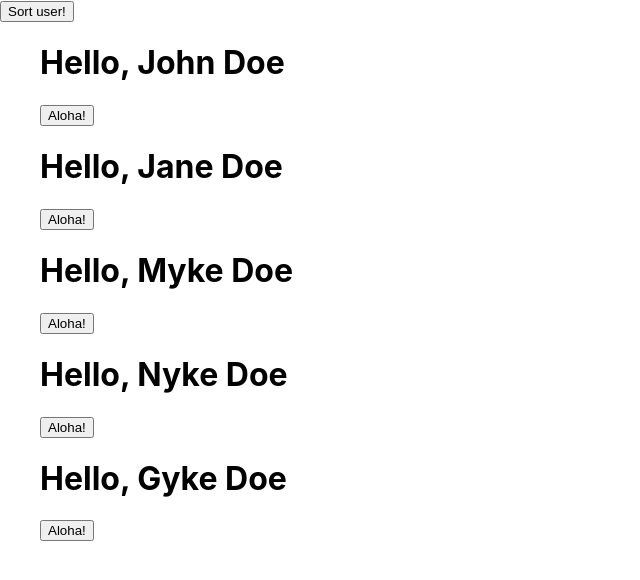
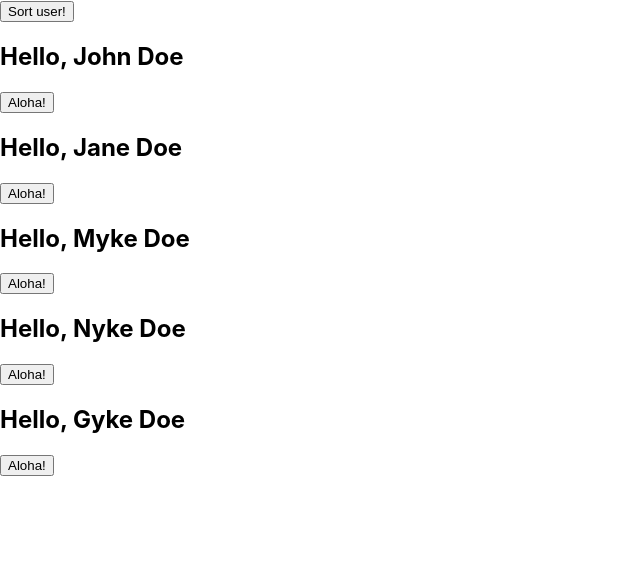
Before and after one commit to freshcodeAlice/cra-welcome, a React (Create React App) app: page / in a window 1280 px wide. Shown: the top 580 px of the page, without its empty margins (0-640 px from the left). Built offline with nearby package versions, Linux system fonts and the light colour scheme.

Commit message:
Refactor It all!

```diff
--- a/src/App.js
+++ b/src/App.js
@@ -1,69 +1,11 @@
 import React from 'react';
 import './App.css';
-import Aloha from './components/Greeting';
-import { Fragment } from 'react';
+import AlohaDashboard from './components/AlohaDashboard';
 
-class App extends React.Component {
-  constructor (props){
-    super(props);
-    this.state = {
-      isDirectSort: true,
-      users: [
-        {
-          id: 1,
-          firstName: 'John',
-          lastName: 'Doe',
-      },
-      {
-        id: 2,
-        firstName: 'Jane',
-        lastName: 'Doe',
-      },
-      {
-        id: 3,
-        firstName: 'Myke',
-        lastName: 'Doe',
-      },
-      {
-        id: 4,
-        firstName: 'Nyke',
-        lastName: 'Doe',
-      },
-      {
-        id: 5,
-        firstName: 'Gyke',
-        lastName: 'Doe',
-      },
-      ]
-    }
-  }
 
-  sortUser = () => {
-    const {users, isDirectSort} = this.state;
-    const copyArray = [...users];
-// const copy = JSON.parse(JSON.stringify(users)); //вариант, но с оговорками =)
+function App () {
 
-    this.setState({
-      users: copyArray.sort((prev, next) => isDirectSort ? prev.id - next.id : next.id - prev.id),
-    isDirectSort: !isDirectSort})
-  };
-
-render() {
-  const {users} = this.state;
-
-  const liArray = users.map(({firstName, lastName, id})=>{ // index is not a good key!
-    return <Aloha name = {`${firstName} ${lastName}`} isGreeting key={id} id={id}/>
-  });
-
-  return (
-    <>
-    <button onClick={this.sortUser}>Sort user!</button>
-  <ul>
-    {liArray}
-  </ul>
-  </>
-  )
-}
+ return <AlohaDashboard />
 }
 
 export default App;
--- /dev/null
+++ b/src/components/AlohaDashboard/index.jsx
@@ -0,0 +1,63 @@
+import React, { Component } from 'react';
+import Aloha from '../Greeting';
+import AlohaList from '../AlohaList';
+
+class AlohaDashboard extends Component{
+    constructor(props) {
+        super(props);
+        this.state = {
+            isDirectSort: true,
+            users: [
+              {
+                id: 1,
+                firstName: 'John',
+                lastName: 'Doe',
+            },
+            {
+              id: 2,
+              firstName: 'Jane',
+              lastName: 'Doe',
+            },
+            {
+              id: 3,
+              firstName: 'Myke',
+              lastName: 'Doe',
+            },
+            {
+              id: 4,
+              firstName: 'Nyke',
+              lastName: 'Doe',
+            },
+            {
+              id: 5,
+              firstName: 'Gyke',
+              lastName: 'Doe',
+            },
+            ]
+          }
+    }
+
+    sortUser = () => {
+        const {users, isDirectSort} = this.state;
+        const copyArray = [...users];
+    // const copy = JSON.parse(JSON.stringify(users)); //вариант, но с оговорками =)
+
+        this.setState({
+          users: copyArray.sort((prev, next) => isDirectSort ? prev.id - next.id : next.id - prev.id),
+        isDirectSort: !isDirectSort})
+      };
+
+
+
+    render() {
+        const {users} = this.state;
+        return (
+        <>
+          <button onClick={this.sortUser}>Sort user!</button>
+            <AlohaList users={users} />
+        </>
+        )
+      }
+    }
+
+export default AlohaDashboard;
--- /dev/null
+++ b/src/components/AlohaList/index.jsx
@@ -0,0 +1,17 @@
+import React, { Component } from 'react';
+import Aloha from '../Greeting';
+
+function AlohaList (props){
+
+    const mapAloha = ({firstName, lastName, id})=> <Aloha name = {`${firstName} ${lastName}`} isGreeting key={id} id={id} />;
+
+    const {users} = props;
+
+    return (
+        <section>
+            {users.map(mapAloha)}
+        </section>
+        )
+}
+
+export default AlohaList
```
